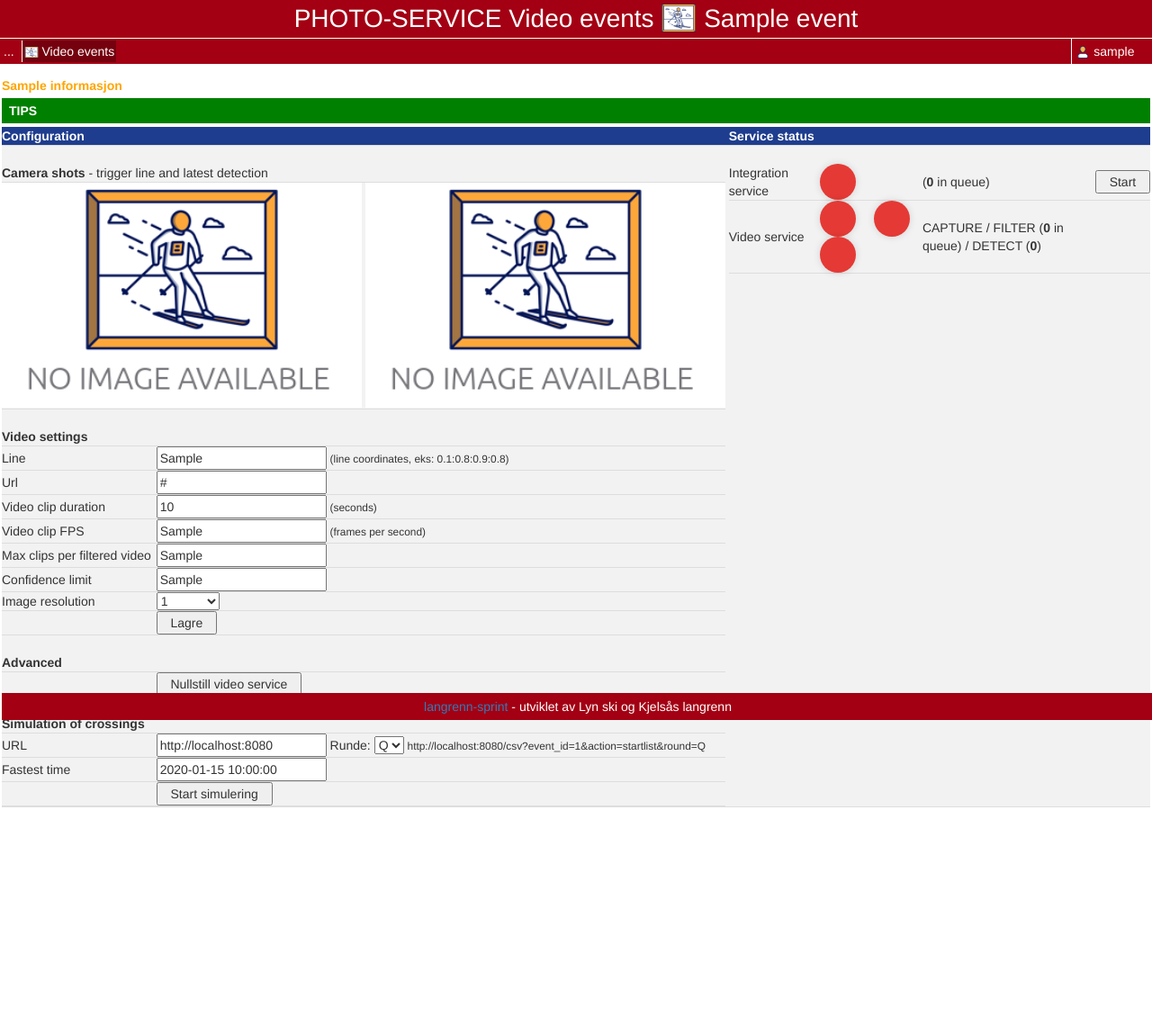
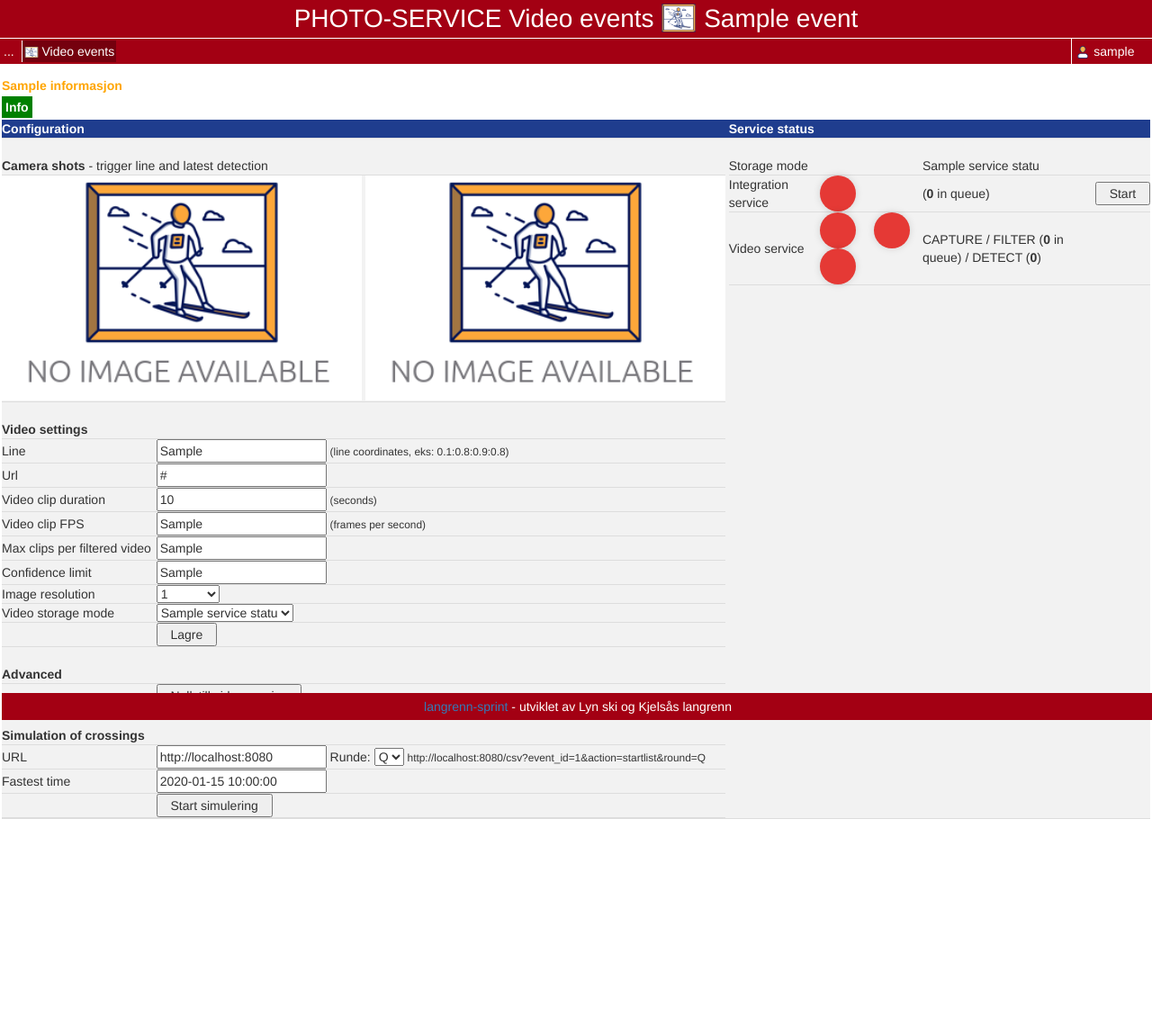
Before and after one commit to langrenn-sprint/photo-service-gui, a Python web app: template photo_service_gui/templates/video_events.html in a window 1280 px wide. Shown: the top 1150 px of the page at 90% size. Before the commit the page ends 897 px from the top, so only its background shows below. Run offline with Jinja, Linux system fonts and the light colour scheme; the template is opened without the code that fills it: most values are stand-ins (such as "Sample title", 1, 10 or a date in 2020); some libraries are stand-ins or nearby versions.

Commit message:
Storage modes #49

```diff
--- a/photo_service_gui/config/global_settings.json
+++ b/photo_service_gui/config/global_settings.json
@@ -9,7 +9,8 @@
     "INTEGRATION_SERVICE_AVAILABLE": "False",
     "INTEGRATION_SERVICE_START": "False",
     "INTEGRATION_SERVICE_RUNNING": "False",
-    "INTEGRATION_SERVICE_MODE": "push",
+    "INTEGRATION_SERVICE_MODE": "push_captured_video",
+    "VIDEO_STORAGE_MODE": "cloud_storage",
     "CAPTURE_VIDEO_SERVICE_AVAILABLE": "False",
     "CAPTURE_VIDEO_SERVICE_START": "False",
     "CAPTURE_VIDEO_SERVICE_RUNNING": "False",
--- a/photo_service_gui/services/google_photos_adapter.py
+++ b/photo_service_gui/services/google_photos_adapter.py
@@ -195,7 +195,7 @@ class GooglePhotosAdapter:
         flow.redirect_uri = redirect_url
 
         # Generate URL for request to Google's OAuth 2.0 server.
-        authorization_url, state = flow.authorization_url(
+        authorization_url, _ = flow.authorization_url(
             access_type="offline",
             login_hint="info.renn.langrenn.kjelsaas@gmail.com",
             state=event["id"],
--- a/photo_service_gui/templates/video_events.html
+++ b/photo_service_gui/templates/video_events.html
@@ -17,19 +17,33 @@
 
   <! --- Information --->
   <div id=spacer></div>
-  <div id=info-header><a id=info-header data-toggle="collapse" href="#info-zone">TIPS</a></div>
-  <div id=info-zone class="collapse">
-    <b>Om tjenesten</b>
-    <br> Mulighet for å skru av og på tjenestene (video service og integration)
-    <br> - VIDEO SERVICE: Video tjenesten analyserer en videostrøm og identifiserer personer som krysser en (mål)linje.
-    Det lages to bilder av passeringen, ett av bare selve personen (crop) og ett av hele skjermen. Tjenesten har 3 workers: CAPTURE, FILTER (optional) og DETECT som jobber med videoen.
-    <br> - INTEGRATION SERVICE: (Pubsub) vil sende informasjon til Google Cloud. Bildene sendes til en Storage Bucket,
-    mens informasjon sendes til Pubsub og legges på en meldingskø der interessenter kan abonnere på hendelsene.
-    <br><b>Status</b> - Her vises statusmeldinger for tjenesten. Både det som registreres på videoen og at meldingenr sendes videre til meldingskøen i Google (pubsub).
-    <br><b>Configuration</b> - Mulighet for å stille inn video url og linje-koordinater.
-    <br><b>Avansert</b> - Mulighet for å nullstille, dette krever normalt påfølgende restart av VIDEO SERVICE og INTEGRATION SERVICE.
-    <br><b>Simulering</b> - (For testing) Her er det mulig å få systemet til å generere passeringer. Krever at url til resultatserver (eksempel http://ragdesprinten.norwayeast.azure.com:8080) gis som input.<br>
-  </div>
+  <details>
+    <summary><span id=info-header>Info</span></summary>
+    <table>
+      <tr id="info-zone">
+        <td colspan="2">
+          Dette er kontrollpanel for video service. Siden inneholder både mulighet til å konfigurere tjenesten samt overvåke. Video tjenesten analyserer en videostrøm og identifiserer personer som krysser en (mål)linje.
+    Det lages to bilder av passeringen, ett av bare selve personen (crop) og ett av hele skjermen.
+        </td>
+      </tr>
+      <tr id="info-zone">
+        <td valign="top">
+          <b>Camera shots</b> - her vises mål-linje og siste deteksjon.
+          <br><b>Configuration</b> - Mulighet for å stille inn video url og linje-koordinater.
+          <br><b>Avansert</b> - Mulighet for å nullstille, dette krever normalt påfølgende restart av VIDEO SERVICE og INTEGRATION SERVICE.
+          <br><b>Simulering</b> - (For testing) Her er det mulig å få systemet til å generere passeringer. Krever at url til resultatserver (eksempel http://ragdesprinten.norwayeast.azure.com:8080) gis som input.
+        </td>
+        <td>
+          Storage mode - <b>local_storage</b>: local file system used for storage. Integration service for pushing detections.
+            <b>cloud_storage</b> - capture run locally and integration service pushing captured files directly to cloud bucket, no filtering, detection stored directly on cloud storage.
+          <br>INTEGRATION SERVICE: (Pubsub) vil sende informasjon til Google Cloud. Bildene sendes til en Storage Bucket,
+          mens informasjon sendes til Pubsub og legges på en meldingskø der interessenter kan abonnere på hendelsene.
+          <br>VIDEO SERVICE: Tjenesten har 3 workers: CAPTURE, FILTER (optional) og DETECT som jobber med videoen.
+          <b>Status</b> - Her vises statusmeldinger for tjenesten. Både det som registreres på videoen og at meldingenr sendes til meldingskøen (Google pubsub).
+        </td>
+      </tr>
+    </table>
+  </details>
   <div id=spacer></div>
   <! --- End Information --->
 
@@ -178,6 +192,16 @@
             </td>
           </tr>
           <tr>
+            <td>Video storage mode</td>
+            <td>
+              <select name="storage_mode">
+                <option value="0">{{ service_status.storage_mode_name }}</option>
+                <option value="local_storage">Local storage</option>
+                <option value="cloud_storage">Cloud storage</option>
+              </select>
+            </td>
+          </tr>
+          <tr>
             <td></td>
             <td>
               <input type="submit" name="update_config" value="  Lagre  ">
@@ -237,6 +261,14 @@
       <td valign="top">
         <br>
         <table>
+          <tr>
+            <td>
+              Storage mode
+            </td>
+            <td></td>
+            <td>{{ service_status.storage_mode_name }}</td>
+            <td></td>
+          </tr>
           <tr>
             <td>
               Integration service
```
Also changed, not shown: photo_service_gui/views/video_events.py (+34 -11 lines), README.md, 1 other file.
